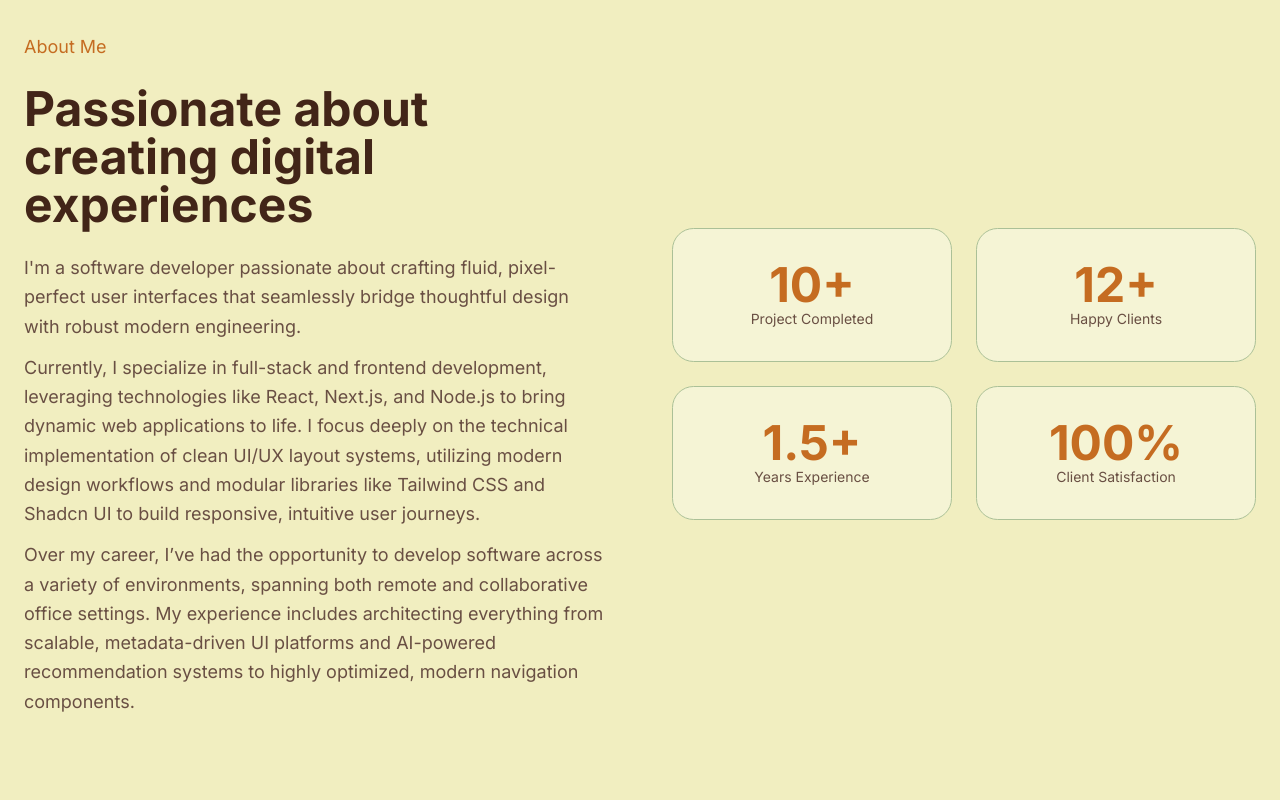
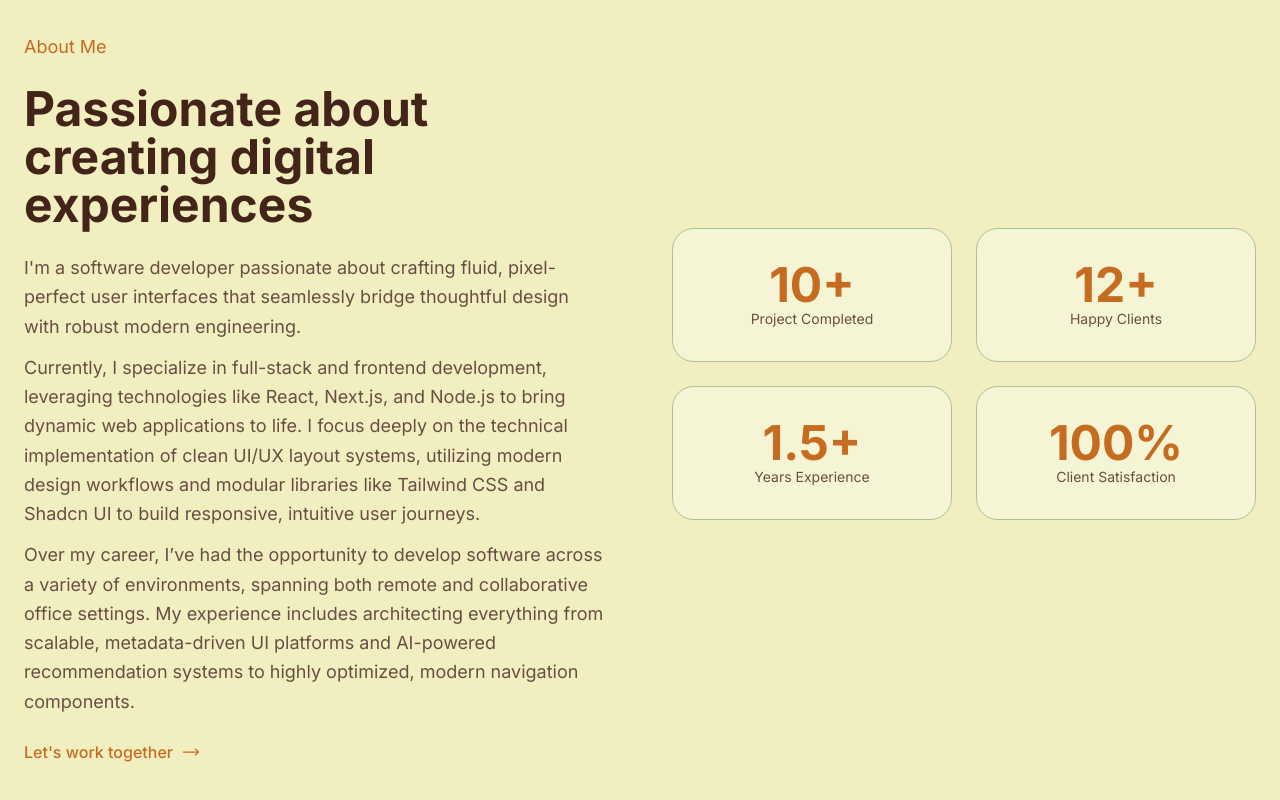
Before and after one commit to saimakhanac/portfolio, a Next.js app: page / in a window 1280 px wide. Shown: the part 1015-1815 px from the top of the page. Before the commit the page ends 1771 px from the top, so only its background shows below. Built offline with nearby package versions, Linux system fonts and the light colour scheme.

Commit message:
contact btn added in about us

```diff
--- a/components/aboutmeSection.tsx
+++ b/components/aboutmeSection.tsx
@@ -88,6 +88,25 @@ const AboutMeSection = () => {
             </div>
           </div>
         </div>
+        <div>
+          <a className="flex text-primary font-medium gap-2 my-6 items-center hover:gap-4 transition-all">
+            Let's work together
+            <svg
+              xmlns="http://www.w3.org/2000/svg"
+              fill="none"
+              viewBox="0 0 24 24"
+              strokeWidth="1.5"
+              stroke="currentColor"
+              className="w-5 h-5"
+            >
+              <path
+                strokeLinecap="round"
+                strokeLinejoin="round"
+                d="M17.25 8.25 21 12m0 0-3.75 3.75M21 12H3"
+              />
+            </svg>
+          </a>
+        </div>
       </div>
     </section>
   );
```
